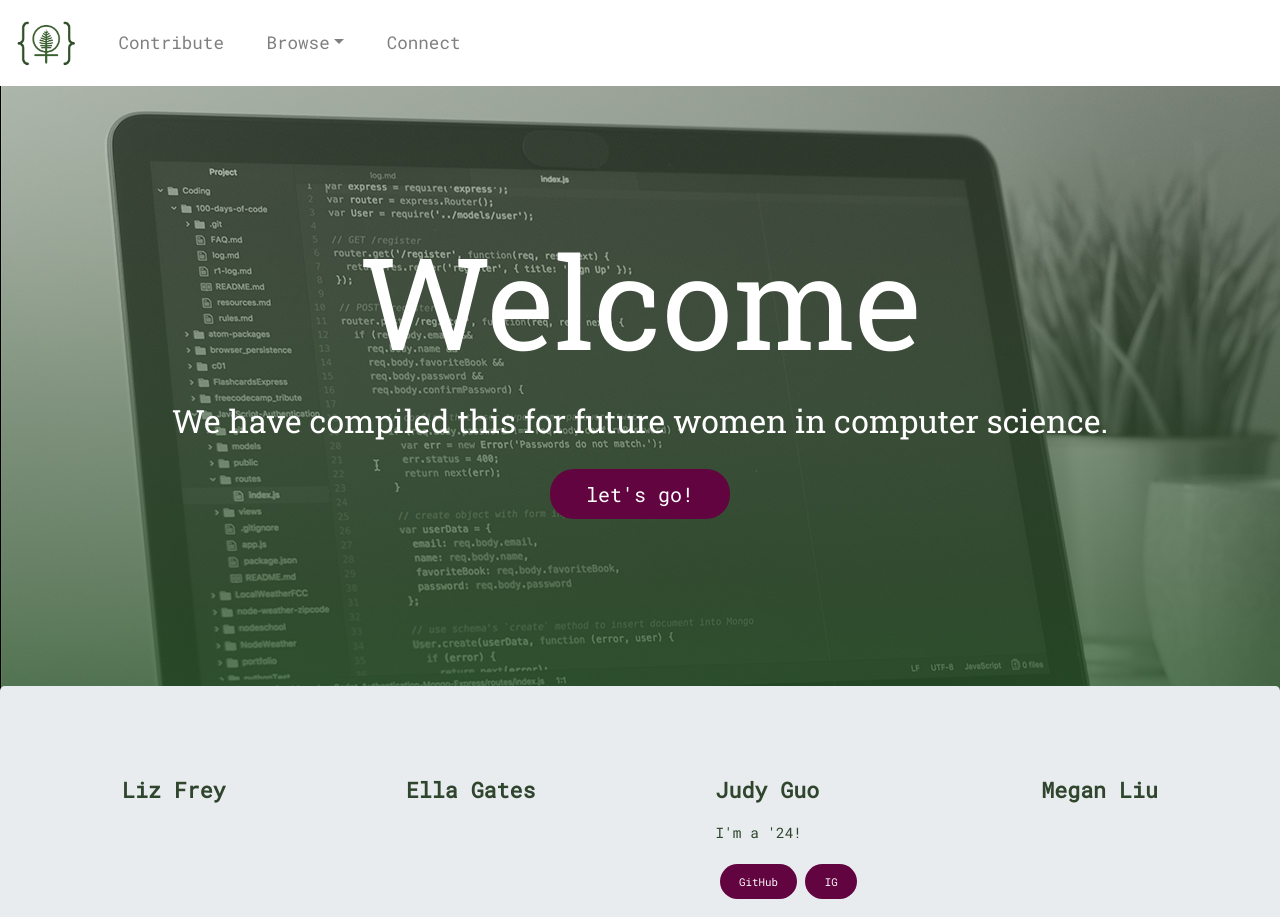
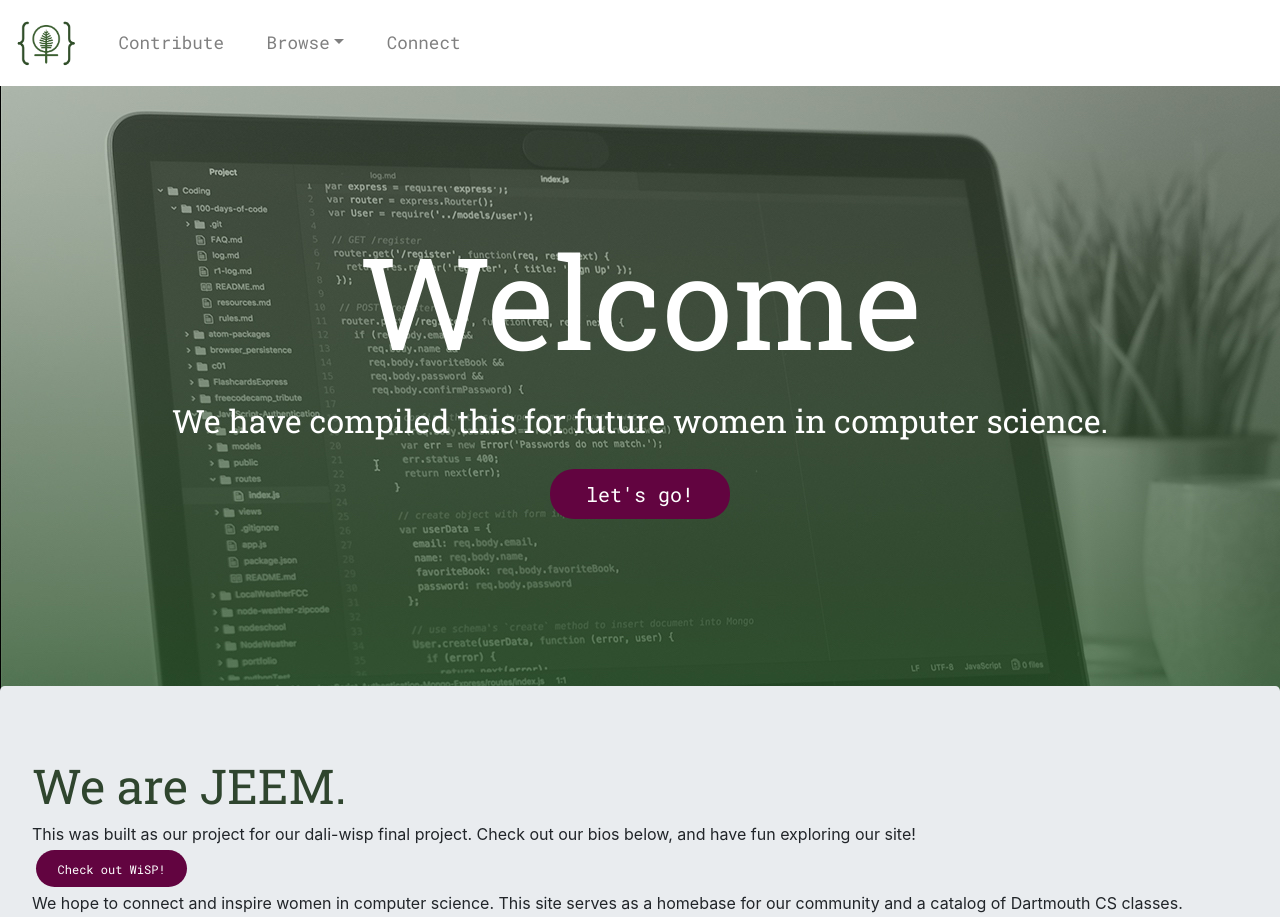
Before and after one commit to DALI-mini-webdev/final-project-jeem-teem, a React (Create React App) app in the folder jeem-team-website/: page / in a window 1280 px wide. Shown: the top 917 px of the page. Built offline with nearby package versions, Linux system fonts and the light colour scheme.

Commit message:
added a lil bit about wisp

```diff
--- a/jeem-team-website/src/components/Home.js
+++ b/jeem-team-website/src/components/Home.js
@@ -1,6 +1,6 @@
 import { Jumbotron} from 'react-bootstrap';
+import 'bootstrap/dist/css/bootstrap.min.css';
 import '../jcustom.css'
-import 'bootstrap/dist/css/bootstrap.min.css';
 import React from 'react';
 import background from "../images/Rectangle 1.jpg";
 
@@ -28,13 +28,27 @@ class Home extends React.Component {
 
             <div>
                 <Jumbotron>
-                    {/* <h1>Welcome to Jeem Teem's Course Database for Dartmouth Women in STEM!</h1>
-                    <h5>This was built as our project for our dali-wisp final project.</h5>
-                    <button>learn more</button>
-                    <p>
-                        this is a React Bootstrap Jumbotron
-                    </p> */}
+                    <div>
+                    <title>We are JEEM.</title>
+                    </div>
+
+                    <div>
+                    <exp>This was built as our project for our dali-wisp final project. Check out our bios below, and have fun exploring our site!</exp>
+                    </div>
+                    <a href="https://students.dartmouth.edu/wisp/">
+                    <button>Check out WiSP!</button>
+                    </a>
+
+                    <div>
+                    <exp>We hope to connect and inspire women in computer science. This site serves as a homebase for our community and a catalog of Dartmouth CS classes.</exp>
+                    </div>
+                    <a href="https://www.instagram.com/dartmouthwics/s">
+                    <button>Check out WiCS happenings!</button>
+                    </a>
+
                     <br></br>
+
+                </Jumbotron>
 
             <ul class="flex-container">
                 <li class="flex-item">
@@ -60,7 +74,6 @@ class Home extends React.Component {
                     <p><span class="bold">Megan Liu</span></p>
                 </li>
             </ul>
-                </Jumbotron>
 
 
             </div>
--- a/jeem-team-website/src/jcustom.css
+++ b/jeem-team-website/src/jcustom.css
@@ -32,6 +32,16 @@ color: grey;
   color: #2F452E;
   font-family: 'Roboto Slab', serif;
 }
+
+.exp {
+  display: flex;
+  justify-content: flex-start;
+  /* align-items: flex-start; */
+  font-size: calc(1.75rem);
+  color: #455A3E;
+  font-family: 'Roboto Condensed', sans-serif;
+}
+
 .whiteText{
   font-size: calc(8rem);
   color: #fff;
```
Lines whose indentation alone changed are shown as unchanged.
